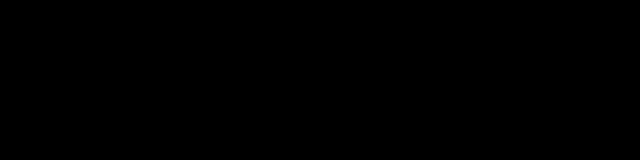
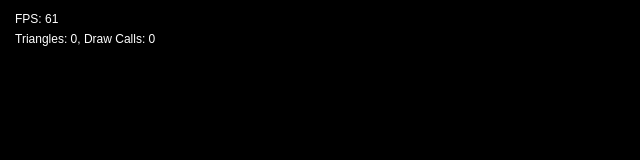
Before and after one commit to SavonarolaLabs/sectatores, a website built with Vite: page index.html in a window 1280 px wide. Shown: the whole page, without its empty margins (0-640 px from the left). Built offline with nearby package versions, Linux system fonts and the light colour scheme; files whose address does not match are found by name.

Commit message:
fps, draw calls

```diff
--- a/index.html
+++ b/index.html
@@ -12,5 +12,39 @@
   </head>
   <body>
     <script type="module" src="./main.js"></script>
+    <div
+      id="fpsCounter"
+      style="
+        position: fixed;
+        top: 10px;
+        left: 10px;
+        font-size: 12px;
+        color: white;
+        font-family: Arial, sans-serif;
+        background-color: rgba(0, 0, 0, 0.5);
+        padding: 2px 5px;
+        border-radius: 3px;
+        z-index: 1000;
+      "
+    >
+      FPS: 0
+    </div>
+    <div
+      id="metricsCounter"
+      style="
+        position: fixed;
+        top: 30px;
+        left: 10px;
+        font-size: 12px;
+        color: white;
+        font-family: Arial, sans-serif;
+        background-color: rgba(0, 0, 0, 0.5);
+        padding: 2px 5px;
+        border-radius: 3px;
+        z-index: 1000;
+      "
+    >
+      Triangles: 0, Draw Calls: 0
+    </div>
   </body>
 </html>
--- a/main.js
+++ b/main.js
@@ -51,21 +51,17 @@ function onMouseMove(event) {
     panEnd.set(event.clientX, event.clientY);
     panDelta.subVectors(panEnd, panStart);
 
-    // Calculate pan movement
     const panSpeed = 0.005 * camera.zoom;
     const deltaX = -panDelta.x * panSpeed;
-    const deltaY = panDelta.y * panSpeed;
+    const deltaY = -panDelta.y * panSpeed;
 
-    // Adjust camera position
-    const panOffset = new TR.Vector3();
-    panOffset.set(deltaX, 0, deltaY);
-    panOffset.applyMatrix4(new TR.Matrix4().extractRotation(camera.matrix));
+    // Use a vector to move the camera along the X and Z axes (in world space)
+    const panOffset = new TR.Vector3(deltaX, 0, deltaY);
+    panOffset.applyAxisAngle(new TR.Vector3(0, 1, 0), camera.rotation.y);
 
     camera.position.add(panOffset);
-
     panStart.copy(panEnd);
 
-    // Save camera settings after panning
     saveCameraSettings();
   }
 }
@@ -340,8 +336,38 @@ function renderMap(gameMap, terrainMaterials, treeModels, buildingModel) {
   }
 }
 
+// fps
+function updateFPSCounter() {
+  let lastFrameTime = performance.now();
+  let frameCount = 0;
+
+  return () => {
+    frameCount++;
+    const currentFrameTime = performance.now();
+
+    if (currentFrameTime - lastFrameTime >= 1000) {
+      document.getElementById('fpsCounter').textContent = `FPS: ${frameCount}`;
+      frameCount = 0;
+      lastFrameTime = currentFrameTime;
+    }
+  };
+}
+
+const updateFPS = updateFPSCounter();
+
+function updateMetrics(renderer) {
+  return () => {
+    const info = renderer.info;
+    document.getElementById('metricsCounter').textContent = `Triangles: ${info.render.triangles}, Draw Calls: ${info.render.calls}`;
+  };
+}
+
+const updateRenderMetrics = updateMetrics(renderer);
+
 // Animation Loop
 renderer.setAnimationLoop(() => {
+  updateFPS();
+  updateRenderMetrics();
   renderer.autoClear = false;
   renderer.clear();
   renderer.render(backgroundScene, backgroundCamera);
```
